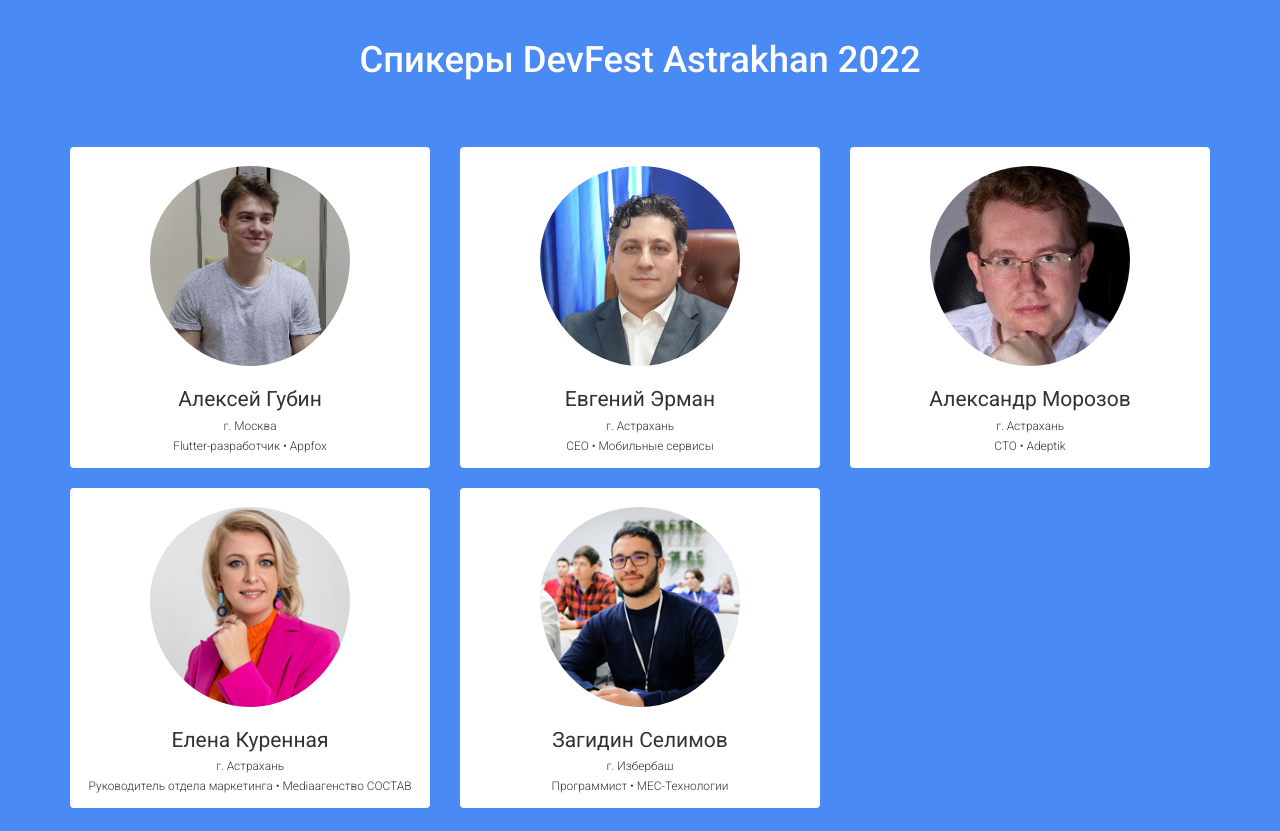
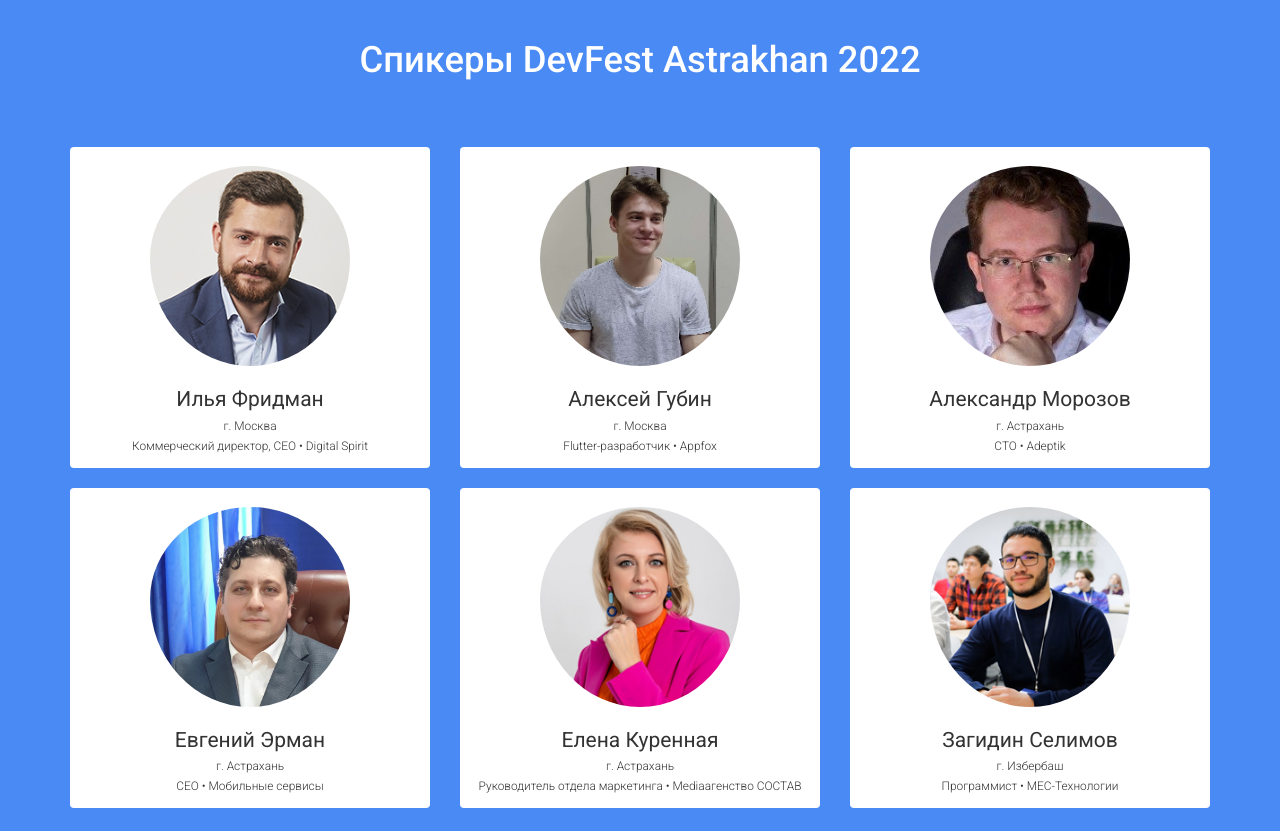
Before and after one commit to Armanitos94/devfest2022, a plain HTML site: page index.html in a window 1280 px wide. Shown: the part 1376-2207 px from the top of the page. Drawn offline with Linux system fonts and the light colour scheme; a script that the page names is missing.

Commit message:
add fridman

```diff
--- a/index.html
+++ b/index.html
@@ -125,21 +125,21 @@
                      <div class="row">
                         <div class="col-md-4">
                            <div class="thumbnail thumbnail-mod">
+                              <img src="assets/img/speakers/fridman.jpg" class="img-circle cmd-img">
+                              <div class="caption text-center">
+                                 <h4>Илья Фридман</h4>
+                                 <small>г. Москва</small> <br>
+                                 <small>Коммерческий директор, CEO • Digital Spirit</small>
+                              </div>
+                           </div>
+                        </div>
+                        <div class="col-md-4">
+                           <div class="thumbnail thumbnail-mod">
                               <img src="assets/img/speakers/alex2.jpg" class="img-circle cmd-img">
                               <div class="caption text-center">
                                  <h4>Алексей Губин</h4>
                                  <small>г. Москва</small> <br>
                                  <small>Flutter-разработчик • Appfox</small>
-                              </div>
-                           </div>
-                        </div>
-                        <div class="col-md-4">
-                           <div class="thumbnail thumbnail-mod">
-                              <img src="assets/img/speakers/erman.jpg" class="img-circle cmd-img">
-                              <div class="caption text-center">
-                                 <h4>Евгений Эрман</h4>
-                                 <small>г. Астрахань</small> <br>
-                                 <small>CEO • Мобильные сервисы</small>
                               </div>
                            </div>
                         </div>
@@ -156,6 +156,17 @@
                      </div>
 
                    <div class="row">
+                        <div class="col-md-4">
+                           <div class="thumbnail thumbnail-mod">
+                              <img src="assets/img/speakers/erman.jpg" class="img-circle cmd-img">
+                              <div class="caption text-center">
+                                 <h4>Евгений Эрман</h4>
+                                 <small>г. Астрахань</small> <br>
+                                 <small>CEO • Мобильные сервисы</small>
+                              </div>
+                           </div>
+                        </div>
+
                         <div class="col-md-4">
                            <div class="thumbnail thumbnail-mod">
                               <img src="assets/img/speakers/elena.jpg" class="img-circle cmd-img">
```
Also changed, not shown: assets/img/speakers/fridman.jpg (added).
